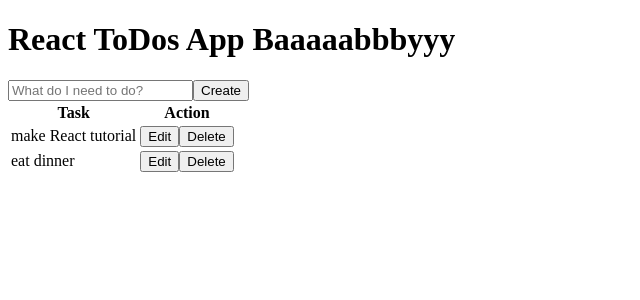
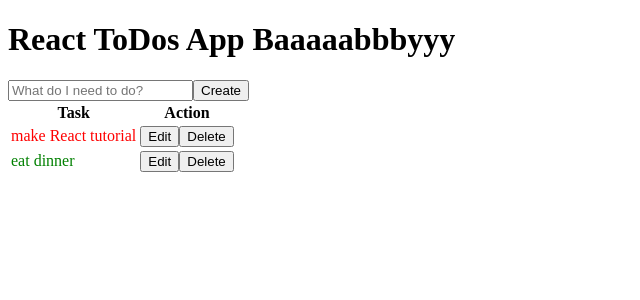
Before and after one commit to ga-wdi-exercises/todo-app-react, a React (Create React App) app: page / in a window 1280 px wide. Shown: the top 300 px of the page, without its empty margins (0-640 px from the left). Built offline with nearby package versions, Linux system fonts and the light colour scheme.

Commit message:
added render color section

```diff
--- a/src/App.js
+++ b/src/App.js
@@ -29,10 +29,16 @@ class App extends Component {
       <CreateTodo createTask={this.createTask.bind(this)}/>
       <TodosList
           todos={this.state.todos}
-          createTask={this.createTask.bind(this)}
+          toggleTask={this.toggleTask.bind(this)}
       />
     </div>
     )
+  }
+
+  toggleTask(task) {
+    const foundTodo = _.find(this.state.todos, todo => todo.task === task)
+    foundTodo.isCompleted = !foundTodo.isCompleted
+    this.setState({ todos: this.state.todos })
   }
 
   createTask(task) {
--- a/src/todos-list-item.js
+++ b/src/todos-list-item.js
@@ -7,6 +7,23 @@ class TodosListItem extends Component {
     this.state = {
       isEditing: false
     }
+  }
+
+  renderTaskSection() {
+    const { task, isCompleted } = this.props
+
+    const taskStyle = {
+      color: isCompleted ? 'green' : 'red',
+      cursor: 'pointer'
+    }
+
+    return (
+      <td style={taskStyle}
+        onClick={this.props.toggleTask.bind(this, task)}
+      >
+        {task}
+      </td>
+    )
   }
 
   renderActionsSection() {
@@ -30,7 +47,7 @@ class TodosListItem extends Component {
   render() {
     return (
       <tr>
-        <td>{this.props.task}</td>
+        {this.renderTaskSection()}
         {this.renderActionsSection()}
       </tr>
     )
--- a/src/todos-list.js
+++ b/src/todos-list.js
@@ -5,8 +5,10 @@ import TodosListItem from './todos-list-item'
 
 class TodosList extends Component {
   renderItems() {
+    const props = _.omit(this.props, 'todos')
+
     return _.map(this.props.todos, (todo, index) => <TodosListItem key={index
-    } {...todo} />)
+    } {...todo} {...props} />)
   }
 
   render() {
```
